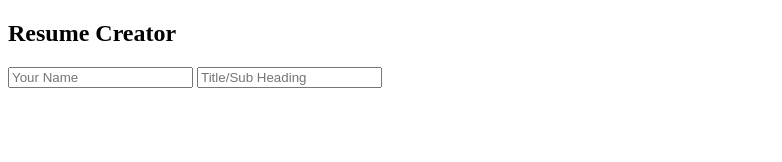
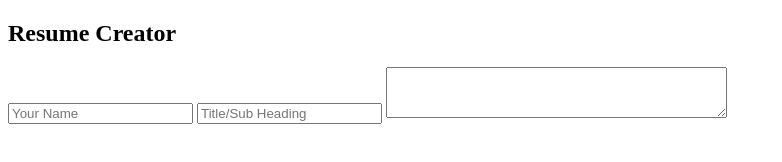
Before and after one commit to FrankGrillo1991/Dynamic-Resume-Creator, a plain HTML site: page index.html in a window 1280 px wide. Shown: the whole page, without its empty margins (0-782 px from the left). Drawn offline with Linux system fonts and the light colour scheme.

Commit message:
Update index.html

```diff
--- a/index.html
+++ b/index.html
@@ -24,6 +24,12 @@
                             name="title"
                             placeholder="Title/Sub Heading"
                             title="Enter Title/Sub Heading" />
+                    <textarea name="work_experience"
+                            placeholder="Work Experience"
+                            cols="40" rows="3"
+                            title="Enter York Work Experience">
+                    </textarea>
+
                 </form>
             </div>
         </div>
```
